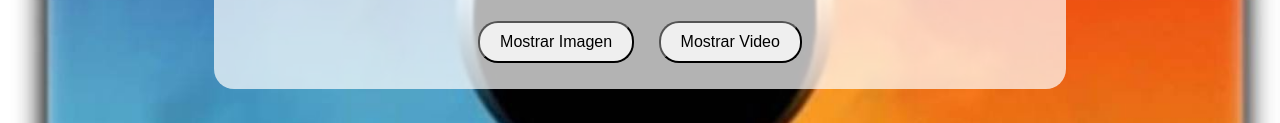
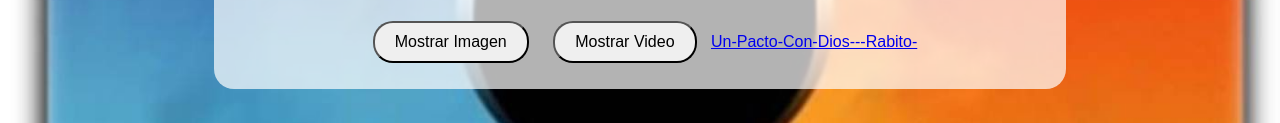
Before and after one commit to jeado5/Un-Pacto-Con-Dios---Rabito-, a plain HTML site: page index.html in a window 1280 px wide. Shown: the part 204-327 px from the top of the page. Drawn offline with Linux system fonts and the light colour scheme.

Commit message:
Update index.html

```diff
--- a/index.html
+++ b/index.html
@@ -24,6 +24,7 @@
         <div class="buttons">
             <button onclick="mostrarImagen()">Mostrar Imagen</button>
             <button onclick="mostrarVideo()">Mostrar Video</button>
+            <a class="btn btn-warning btn-lg" href="https://jeado5.github.io/adonias/">Un-Pacto-Con-Dios---Rabito-</a>
         </div>
     </div>
     <script src="script.js"></script>
```
